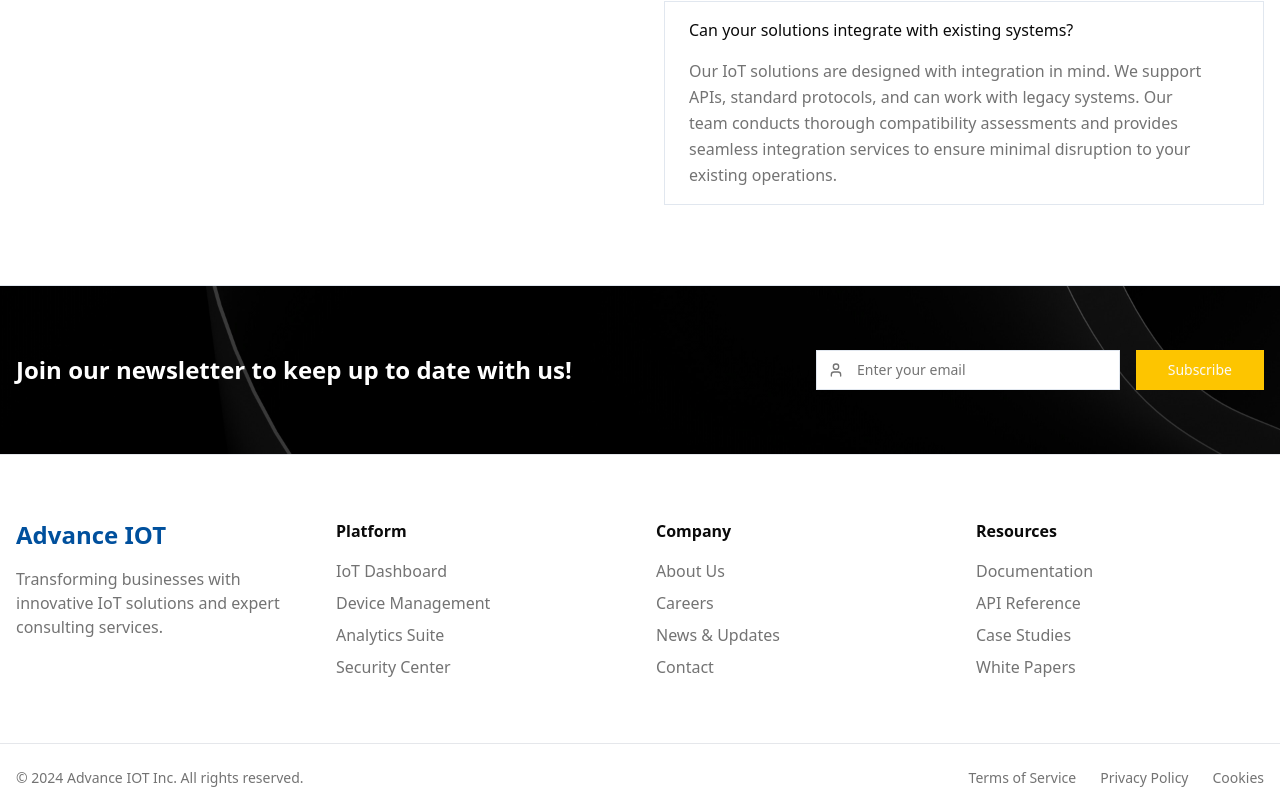
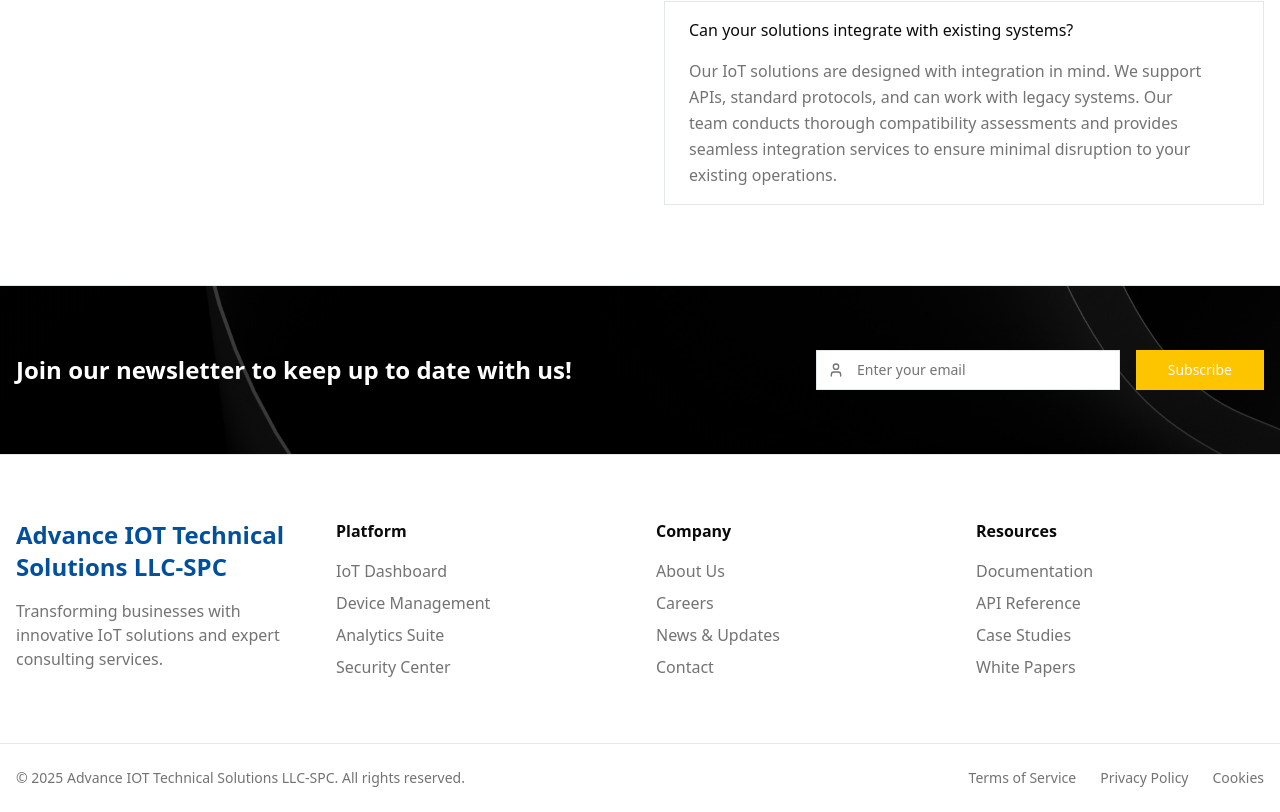
Before and after one commit to codebysandeep/demo-advanceIOT, a React (Vite) app: page / in a window 1280 px wide. Shown: the part 5336-6148 px from the top of the page. Built offline with nearby package versions, Linux system fonts and the light colour scheme.

Commit message:
feat: update footer details

```diff
--- a/src/components/newsletter-footer.tsx
+++ b/src/components/newsletter-footer.tsx
@@ -57,7 +57,7 @@ export function NewsletterFooter() {
             {/* Company Info */}
             <div className="space-y-4">
               <div className="text-2xl font-bold text-advance-primary">
-                Advance IOT
+                Advance IOT Technical Solutions LLC-SPC
               </div>
               <p className="text-muted-foreground text-pretty">
                 Transforming businesses with innovative IoT solutions and expert
@@ -94,7 +94,7 @@ export function NewsletterFooter() {
         <div className="container mx-auto">
           <div className="flex flex-col md:flex-row justify-between items-center gap-4">
             <div className="text-sm text-muted-foreground">
-              © 2024 Advance IOT Inc. All rights reserved.
+              © 2025 Advance IOT Technical Solutions LLC-SPC. All rights reserved.
             </div>
             <div className="flex gap-6 text-sm">
               <a
```
